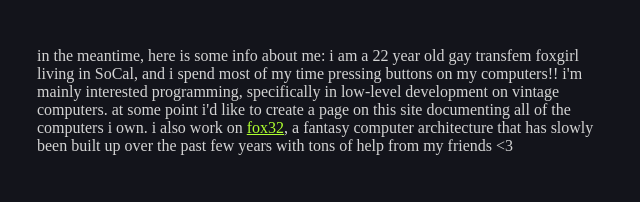
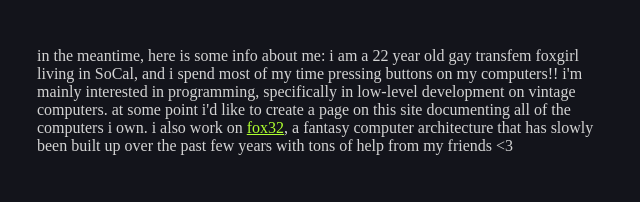
Before and after one commit to ry755/ry755.github.io, a plain HTML site: page index.html in a window 1280 px wide. Shown: the part 246-448 px from the top of the page, 141-781 px from the left. Drawn offline with Linux system fonts and the light colour scheme.

Commit message:
Fix tiny grammatical error

```diff
--- a/index.html
+++ b/index.html
@@ -26,7 +26,7 @@
             <br>
             <p>
                 in the meantime, here is some info about me: i am a 22 year old gay transfem foxgirl living in SoCal,
-                and i spend most of my time pressing buttons on my computers!! i'm mainly interested programming,
+                and i spend most of my time pressing buttons on my computers!! i'm mainly interested in programming,
                 specifically in low-level development on vintage computers. at some point i'd like to create a page on
                 this site documenting all of the computers i own. i also work on <a href="/fox32/index.html">fox32</a>,
                 a fantasy computer architecture that has slowly been built up over the past few years with tons of help
```
